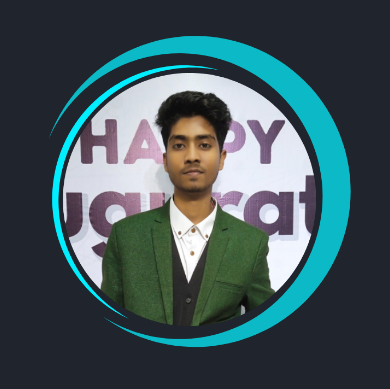
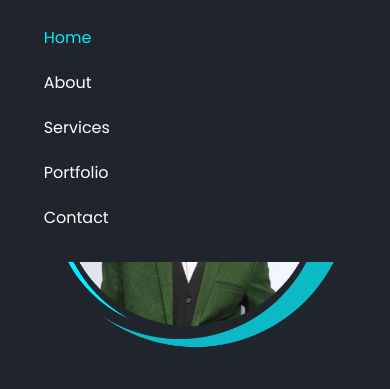
Before and after one commit to sabbirahamedsiam101/my-portfolio-v1, a plain HTML site: page index.html in a window 390 px wide. Both pictures are taken after a click on the icon 343 px from the left and 29 px from the top of the page. Shown: the part 53-442 px from the top of the page. Drawn offline with nearby package versions, Linux system fonts and the light colour scheme.

Commit message:
add mobile menu

```diff
--- a/index.html
+++ b/index.html
@@ -19,7 +19,7 @@
      <header class="header">
         <a href="#" class="logo">Portfolio</a>
         <i class='bx bx-menu' id="menu-icon"></i>
-        <nav class="navbar">
+        <nav class="navbar" id="navbar">
           <a href="#home" class="active">Home</a>
           <a href="#about">About</a>
           <a href="#services">Services</a>
--- a/js/script.js
+++ b/js/script.js
@@ -5,8 +5,8 @@ let navBar = document.getElementById('navbar');
 menuIcon.onclick = ()=>{
     menuIcon.classList.toggle('bx-x')
     navBar.classList.toggle('active')
+}
 
-}
 
 
 /*==================== scroll sections active link ====================*/
@@ -27,6 +27,11 @@ window.onscroll = () => {
       document.querySelector('header nav a[href*=' + id + ']').classList.add('active');
     }
   });
+
+  /*==================== hide the navber and and x incon when i scroll the website ====================*/
+
+  menuIcon.classList.remove('bx-x')
+  navBar.classList.remove('active')
 }
 
 /*==================== scroll reveal ====================*/
```
